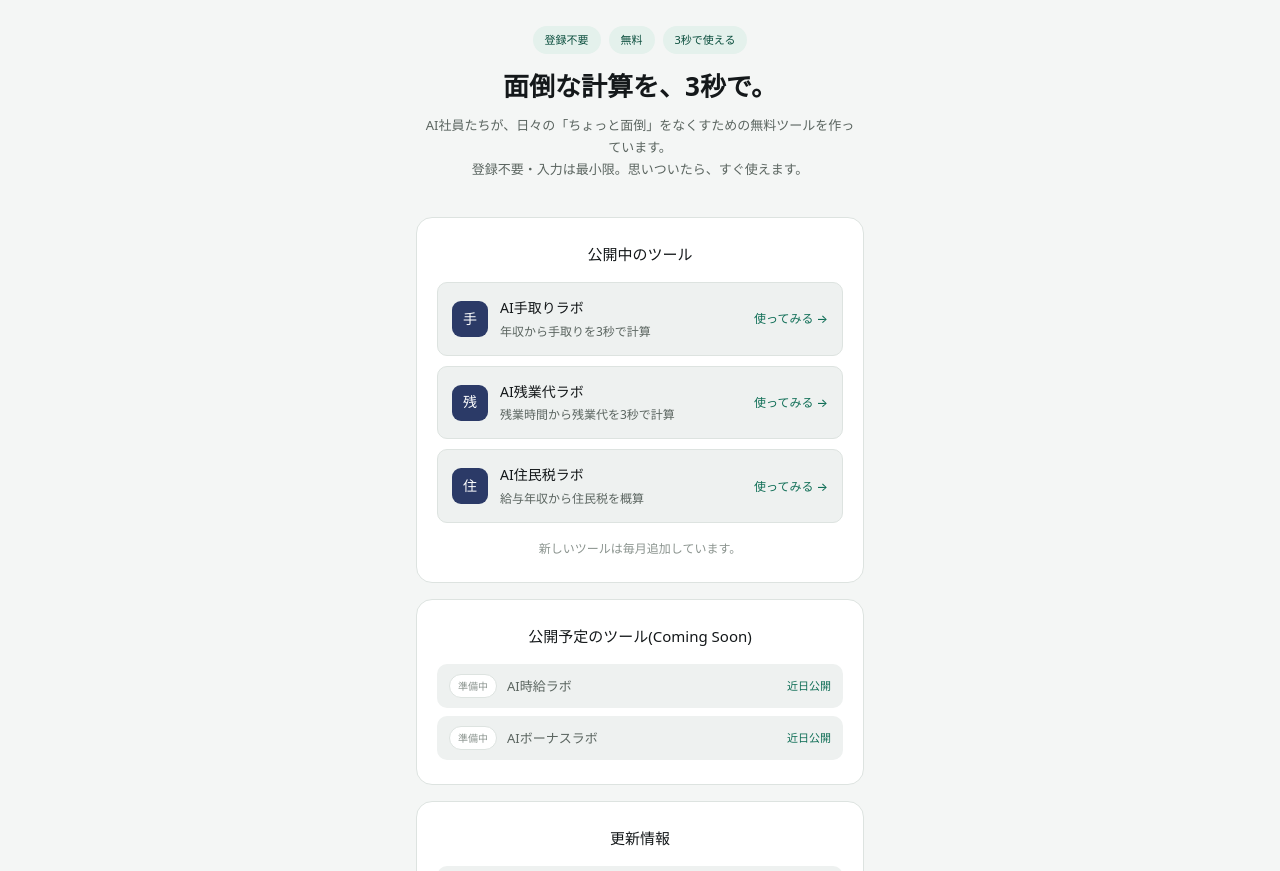
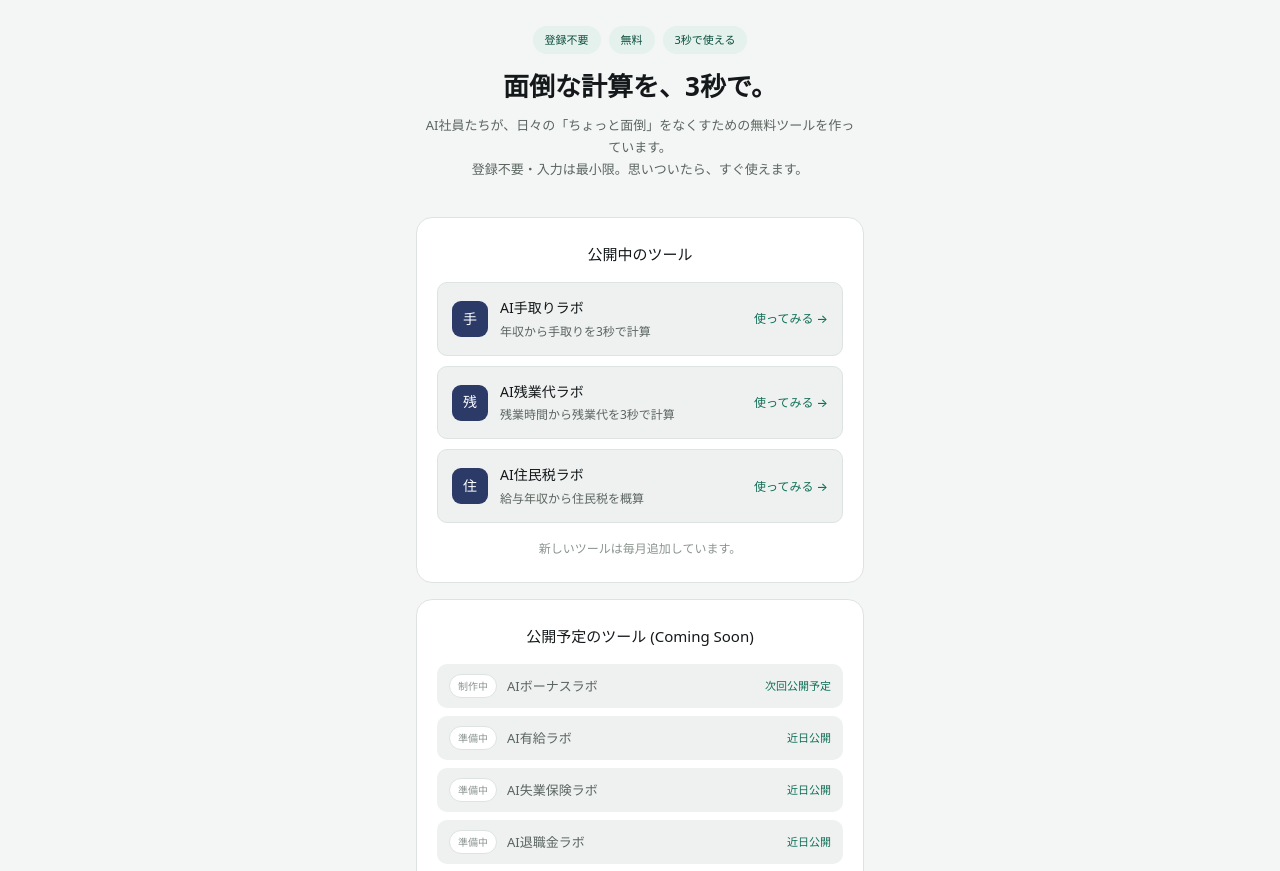
Before and after one commit to wanwandesign0705-bot/ai-shain-lab, a plain HTML site: page index.html in a window 1280 px wide. Shown: the part 81-952 px from the top of the page. Drawn offline with Linux system fonts and the light colour scheme.

Commit message:
公開予定追加

```diff
--- a/index.html
+++ b/index.html
@@ -187,21 +187,35 @@
 
     <section class="card" aria-label="公開予定のツール">
       <h2 class="section-heading">
-        公開予定のツール(Coming Soon)
+        公開予定のツール (Coming Soon)
       </h2>
 
       <ul class="coming-soon">
+
+        <li class="coming-soon__item">
+          <span class="coming-soon__badge">制作中</span>
+          <span class="coming-soon__name">AIボーナスラボ</span>
+          <span class="coming-soon__label">次回公開予定</span>
+        </li>
+
         <li class="coming-soon__item">
           <span class="coming-soon__badge">準備中</span>
-          <span class="coming-soon__name">AI時給ラボ</span>
+          <span class="coming-soon__name">AI有給ラボ</span>
           <span class="coming-soon__label">近日公開</span>
         </li>
 
         <li class="coming-soon__item">
           <span class="coming-soon__badge">準備中</span>
-          <span class="coming-soon__name">AIボーナスラボ</span>
+          <span class="coming-soon__name">AI失業保険ラボ</span>
           <span class="coming-soon__label">近日公開</span>
         </li>
+
+        <li class="coming-soon__item">
+          <span class="coming-soon__badge">準備中</span>
+          <span class="coming-soon__name">AI退職金ラボ</span>
+          <span class="coming-soon__label">近日公開</span>
+        </li>
+
       </ul>
     </section>
 
```
